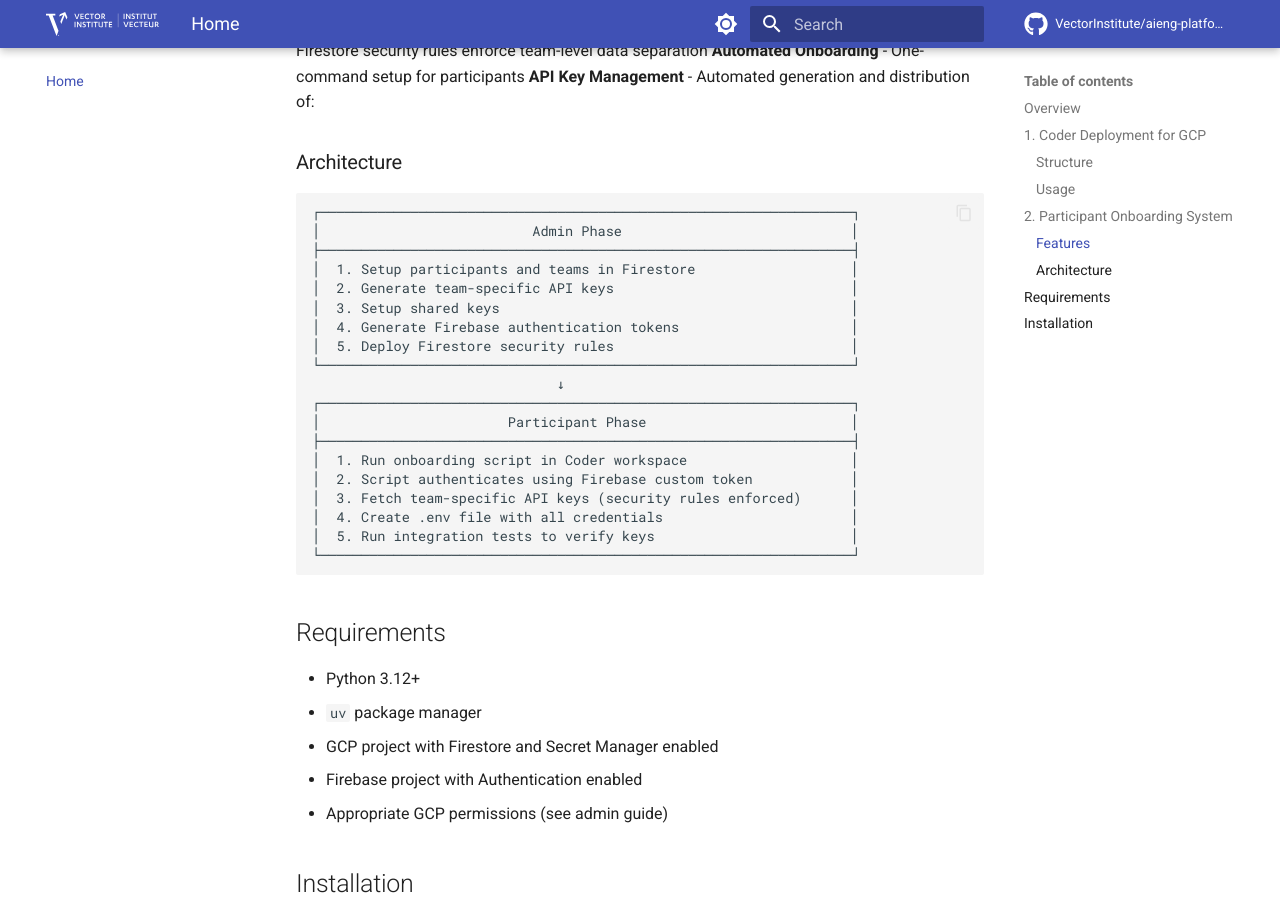
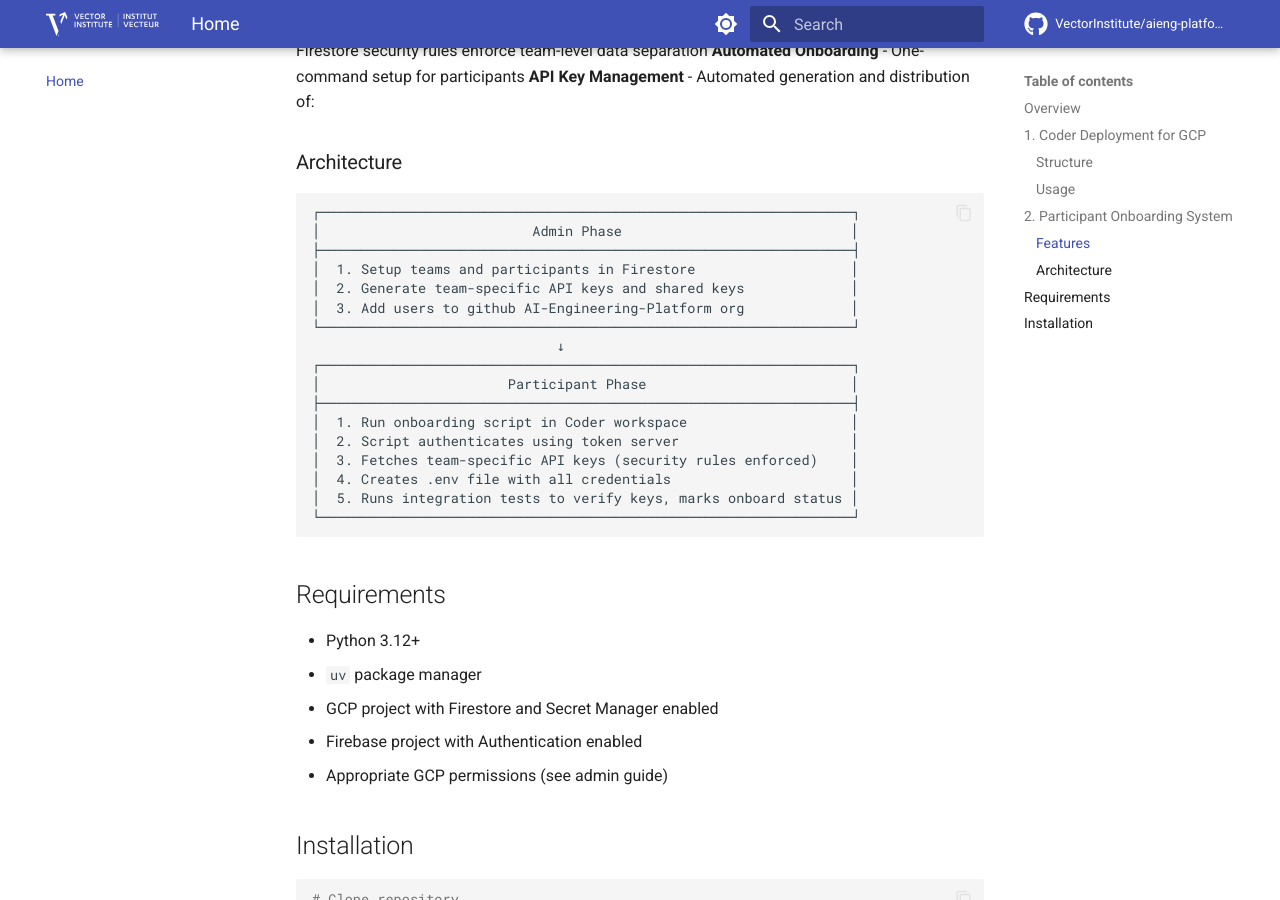
Before and after one commit to VectorInstitute/aieng-platform, an MkDocs documentation site: the page built from docs/index.md, in a window 1280 px wide and 900 px high, scrolled down 1386 px. Built offline with MkDocs 1.6.1 and Material for MkDocs 9.7.7, drawn with Linux system fonts in a browser that asks for light colours; comment, search, counter and statistics services are not loaded.

````diff
--- a/docs/index.md
+++ b/docs/index.md
@@ -6,7 +6,7 @@
 [![code checks](https://github.com/VectorInstitute/aieng-platform/actions/workflows/code_checks.yml/badge.svg)](https://github.com/VectorInstitute/aieng-platform/actions/workflows/code_checks.yml)
 [![unit tests](https://github.com/VectorInstitute/aieng-platform/actions/workflows/unit_tests.yml/badge.svg)](https://github.com/VectorInstitute/aieng-platform/actions/workflows/unit_tests.yml)
 [![docs](https://github.com/VectorInstitute/aieng-platform/actions/workflows/docs.yml/badge.svg)](https://github.com/VectorInstitute/aieng-platform/actions/workflows/docs.yml)
-[![codecov](https://codecov.io/github/VectorInstitute/aieng-template-uv/graph/badge.svg?token=83MYFZ3UPA)](https://codecov.io/github/VectorInstitute/aieng-template-uv)
+[![codecov](https://codecov.io/github/VectorInstitute/aieng-platform/graph/badge.svg?token=83MYFZ3UPA)](https://codecov.io/github/VectorInstitute/aieng-platform)
 ![GitHub License](https://img.shields.io/github/license/VectorInstitute/aieng-platform)
 
 
@@ -56,21 +56,19 @@ Automated system for securely distributing team-specific API keys to bootcamp pa
 ┌─────────────────────────────────────────────────────────────────┐
 │                          Admin Phase                            │
 ├─────────────────────────────────────────────────────────────────┤
-│  1. Setup participants and teams in Firestore                   │
-│  2. Generate team-specific API keys                             │
-│  3. Setup shared keys                                           │
-│  4. Generate Firebase authentication tokens                     │
-│  5. Deploy Firestore security rules                             │
+│  1. Setup teams and participants in Firestore                   │
+│  2. Generate team-specific API keys and shared keys             │
+│  3. Add users to github AI-Engineering-Platform org             │
 └─────────────────────────────────────────────────────────────────┘
                               ↓
 ┌─────────────────────────────────────────────────────────────────┐
 │                       Participant Phase                         │
 ├─────────────────────────────────────────────────────────────────┤
 │  1. Run onboarding script in Coder workspace                    │
-│  2. Script authenticates using Firebase custom token            │
-│  3. Fetch team-specific API keys (security rules enforced)      │
-│  4. Create .env file with all credentials                       │
-│  5. Run integration tests to verify keys                        │
+│  2. Script authenticates using token server                     │
+│  3. Fetches team-specific API keys (security rules enforced)    │
+│  4. Creates .env file with all credentials                      │
+│  5. Runs integration tests to verify keys, marks onboard status │
 └─────────────────────────────────────────────────────────────────┘
 ```
 
````
Also changed, not shown: README.md (+7 -9 lines).
